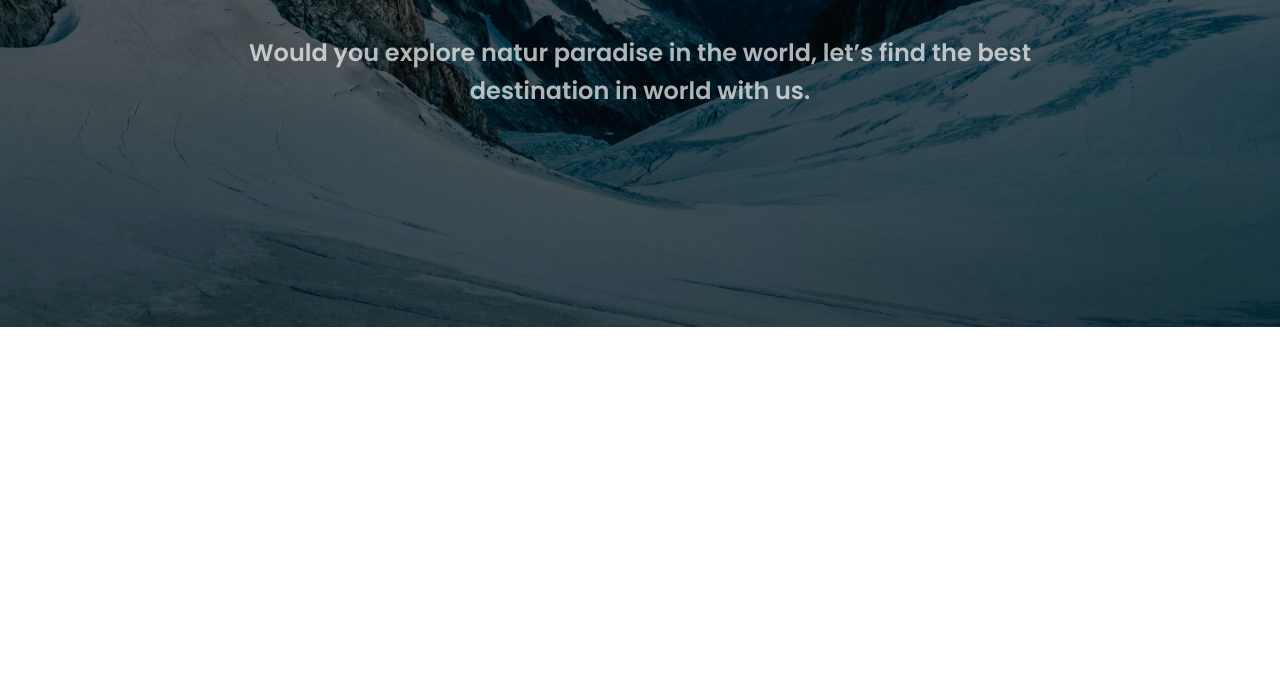
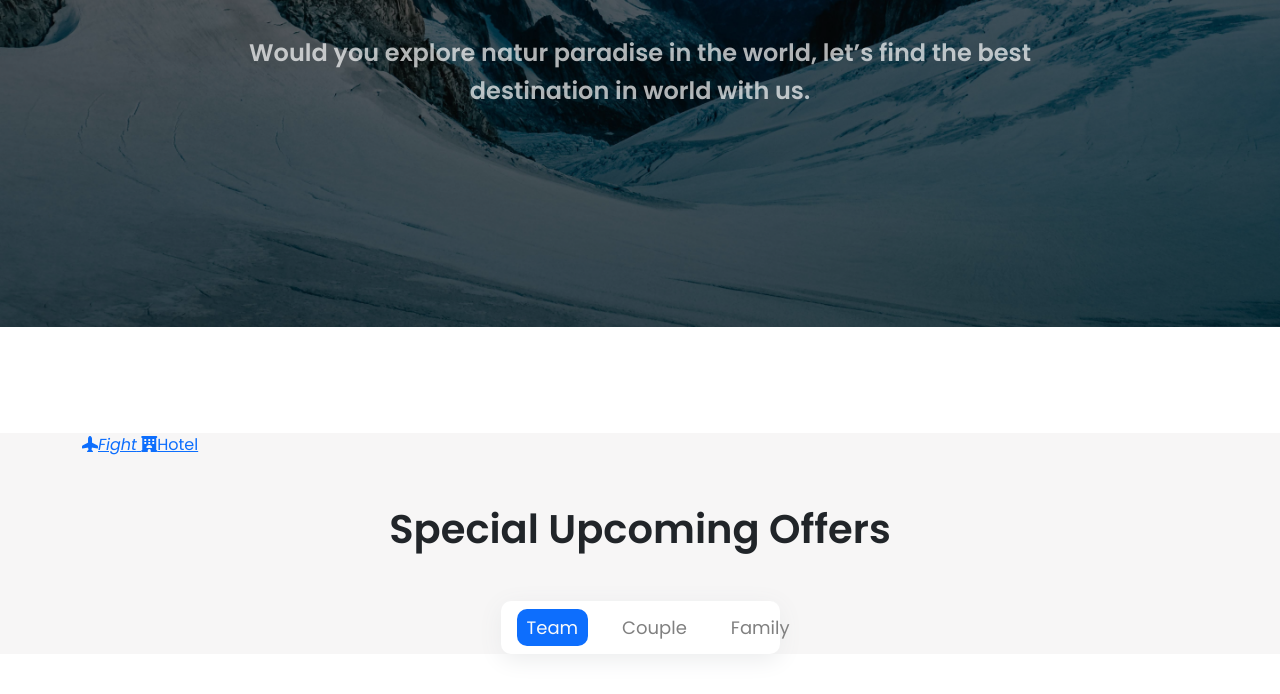
Before and after one commit to krifa-med-aziz/Travel-Agency-Web-Site-TRELOO, a plain HTML site: page index.html in a window 1280 px wide. Shown: the part 519-1213 px from the top of the page. Before the commit the page ends 952 px from the top, so only its background shows below. Drawn offline with nearby package versions, Linux system fonts and the light colour scheme.

Commit message:
update files

```diff
--- a/index.html
+++ b/index.html
@@ -21,6 +21,13 @@
     <link
       href="https://fonts.googleapis.com/css2?family=Poppins:ital,wght@0,100;0,200;0,300;0,400;0,500;0,600;0,700;0,800;0,900;1,100;1,200;1,300;1,400;1,500;1,600;1,700;1,800;1,900&display=swap"
       rel="stylesheet"
+    />
+    <link
+      rel="stylesheet"
+      href="https://cdnjs.cloudflare.com/ajax/libs/font-awesome/6.5.2/css/all.min.css"
+      integrity="sha512-SnH5WK+bZxgPHs44uWIX+LLJAJ9/2PkPKZ5QiAj6Ta86w+fsb2TkcmfRyVX3pBnMFcV7oQPJkl9QevSCWr3W6A=="
+      crossorigin="anonymous"
+      referrerpolicy="no-referrer"
     />
   </head>
   <body>
@@ -82,7 +89,29 @@
         </div>
       </div>
     </header>
-    <main></main>
+    <main>
+      <div class="section1">
+        <div class="container">
+          <div class="reservation">
+            <a href="#">
+              <i class="bi bi-airplane-fill">Fight</i>
+            </a>
+            <a href="#"> <i class="fa-solid fa-hotel"></i>Hotel </a>
+          </div>
+        </div>
+      </div>
+      <div class="offers section my-5">
+        <div class="container">
+          <h1 class="text-center">Special Upcoming Offers</h1>
+          <div
+            class="buttons py-2 px-3 my-5 d-flex gap-4 justify-content-between"
+          >
+            <a class="bg-primary text-light" href="#">Team</a
+            ><a href="#">Couple</a><a href="#">Family</a>
+          </div>
+        </div>
+      </div>
+    </main>
     <footer></footer>
     <script
       src="https://cdn.jsdelivr.net/npm/bootstrap@5.3.3/dist/js/bootstrap.bundle.min.js"
--- a/style.css
+++ b/style.css
@@ -1,7 +1,6 @@
 * {
   padding: 0;
   margin: 0;
-  box-sizing: border-box;
   font-family: "Poppins", sans-serif;
 }
 header {
@@ -144,3 +143,31 @@ header .landing-page p {
     font-size: 10px;
   }
 }
+/*-----------------------offers--------------------
+-------------------------------------------------*/
+main {
+  background-color: #f7f6f6;
+}
+.offers .container .buttons a {
+  text-decoration: none;
+  font-size: 18px;
+  color: grey;
+  transition: 0.2s ease-in-out;
+  border-radius: 10px;
+  padding: 5px 10px;
+}
+.offers .container .buttons a:hover {
+  background-color: #0d6efd;
+  color: white;
+  transition: 0.2s ease-in-out;
+}
+.offers .container h1 {
+  font-weight: 600;
+}
+.offers .container .buttons {
+  background-color: white;
+  border-radius: 10px;
+  width: 25%;
+  margin: auto;
+  box-shadow: 0px 5px 25px 0px #eaebec;
+}
```
